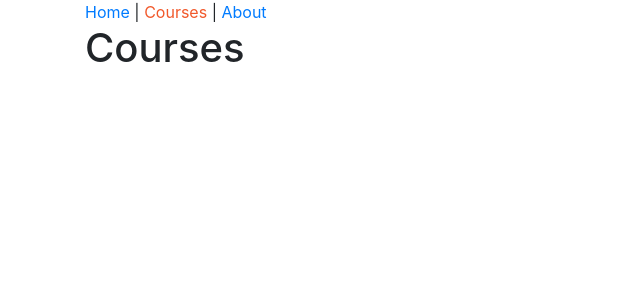
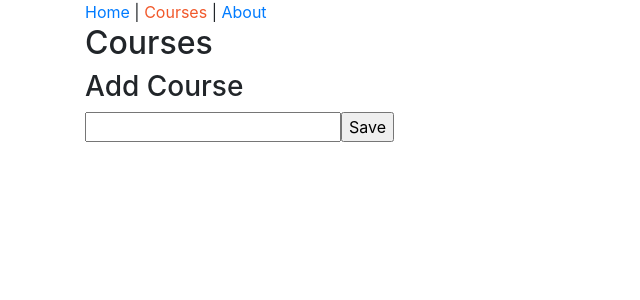
Before and after one commit to AWIXOR-zz/Building-Applications-with-React-and-Redux, a React (Create React App) app: page /courses in a window 1280 px wide. Shown: the top 300 px of the page, without its empty margins (0-640 px from the left). Built offline with nearby package versions, Linux system fonts and the light colour scheme.

Commit message:
setting up redux

```diff
--- a/package.json
+++ b/package.json
@@ -10,8 +10,11 @@
     "react": "^16.13.1",
     "react-bootstrap": "^1.0.0",
     "react-dom": "^16.13.1",
+    "react-redux": "^7.2.0",
     "react-router-dom": "^5.1.2",
-    "react-scripts": "3.4.1"
+    "react-scripts": "3.4.1",
+    "redux": "^4.0.5",
+    "redux-immutable-state-invariant": "^2.1.0"
   },
   "scripts": {
     "start": "react-scripts start",
--- a/src/components/courses/CoursesPage.jsx
+++ b/src/components/courses/CoursesPage.jsx
@@ -1,11 +1,33 @@
 import React, { Component } from "react";
 
 class CoursesPage extends Component {
+  state = {
+    course: {
+      title: ""
+    }
+  };
+
+  handleChange = event => {
+    const course = { ...this.state.course, title: event.target.value };
+    this.setState({ course });
+  };
+
+  handleSubmit = event => {
+    event.preventDefault();
+    alert(this.state.course.title);
+  };
   render() {
     return (
-      <div>
-        <h1>Courses</h1>
-      </div>
+      <form onSubmit={this.handleSubmit}>
+        <h2>Courses</h2>
+        <h3>Add Course</h3>
+        <input
+          onChange={this.handleChange}
+          type="text"
+          value={this.state.course.title}
+        />
+        <input type="submit" value="Save" />
+      </form>
     );
   }
 }
--- /dev/null
+++ b/src/redux/actions/courseActions.js
@@ -0,0 +1,3 @@
+export function createCourse(course) {
+  return { tupe: "CREATE_COURSE", course };
+}
```
Also changed, not shown: src/redux/reducers/courseReducer.js (added, +8 -0 lines), src/redux/reducers/index.js (added, +9 -0 lines), src/redux/store.js (added, +11 -0 lines), 1 other file (tests, documents, lock files or other folders).
